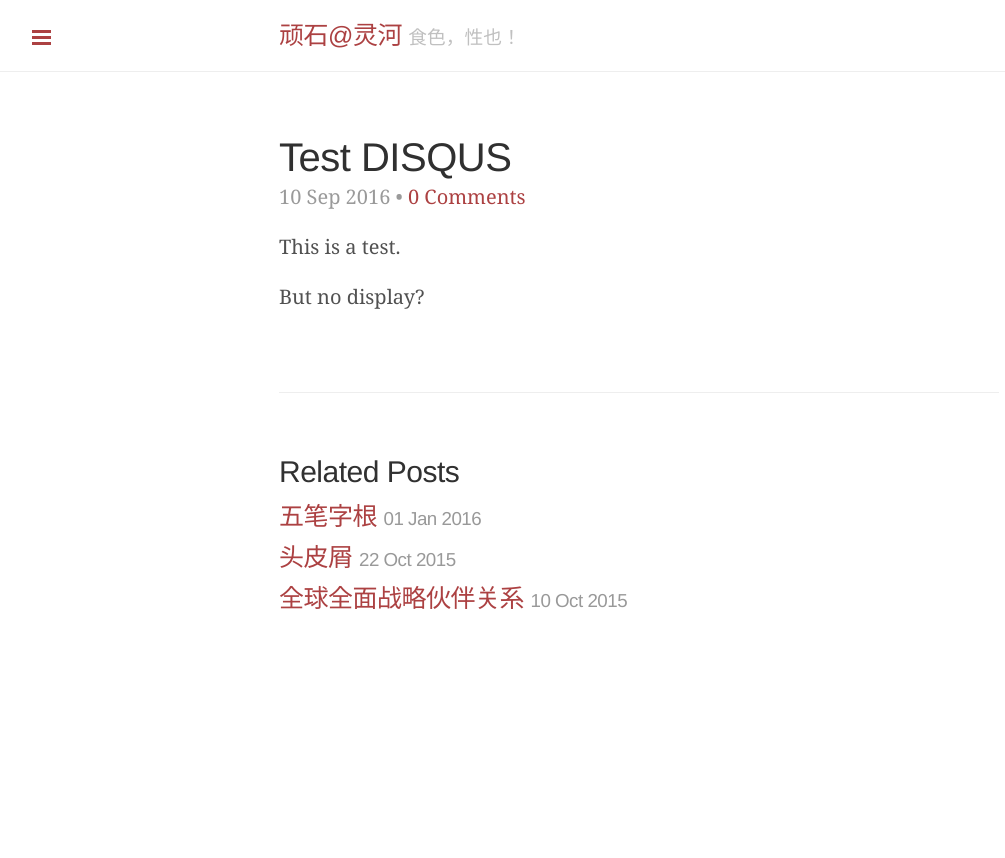
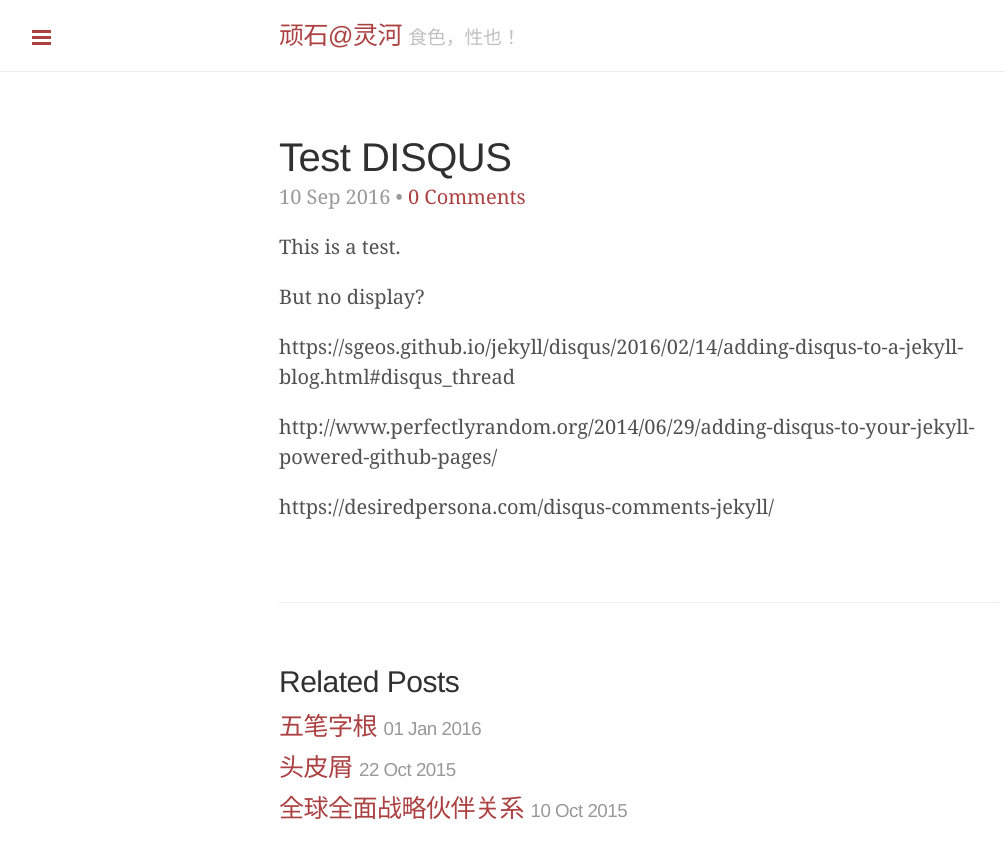
Before and after one commit to outsinre/zh-blog, a Jekyll site: the page built from _posts/2016-09-10-disqus.md, in a window 1280 px wide. Shown: the top 858 px of the page, without its empty margins (1-1006 px from the left). Built offline with Jekyll 4.4.1, drawn with Linux system fonts in a browser that asks for light colours; comment, search, counter and statistics services are not loaded; some of the changed lines change nothing that is shown.

Commit message:
update disqus.md

```diff
--- a/_posts/2016-09-10-disqus.md
+++ b/_posts/2016-09-10-disqus.md
@@ -7,3 +7,9 @@ comments: true
 This is a test.
 
 But no display?
+
+https://sgeos.github.io/jekyll/disqus/2016/02/14/adding-disqus-to-a-jekyll-blog.html#disqus_thread
+
+http://www.perfectlyrandom.org/2014/06/29/adding-disqus-to-your-jekyll-powered-github-pages/
+
+https://desiredpersona.com/disqus-comments-jekyll/
```
